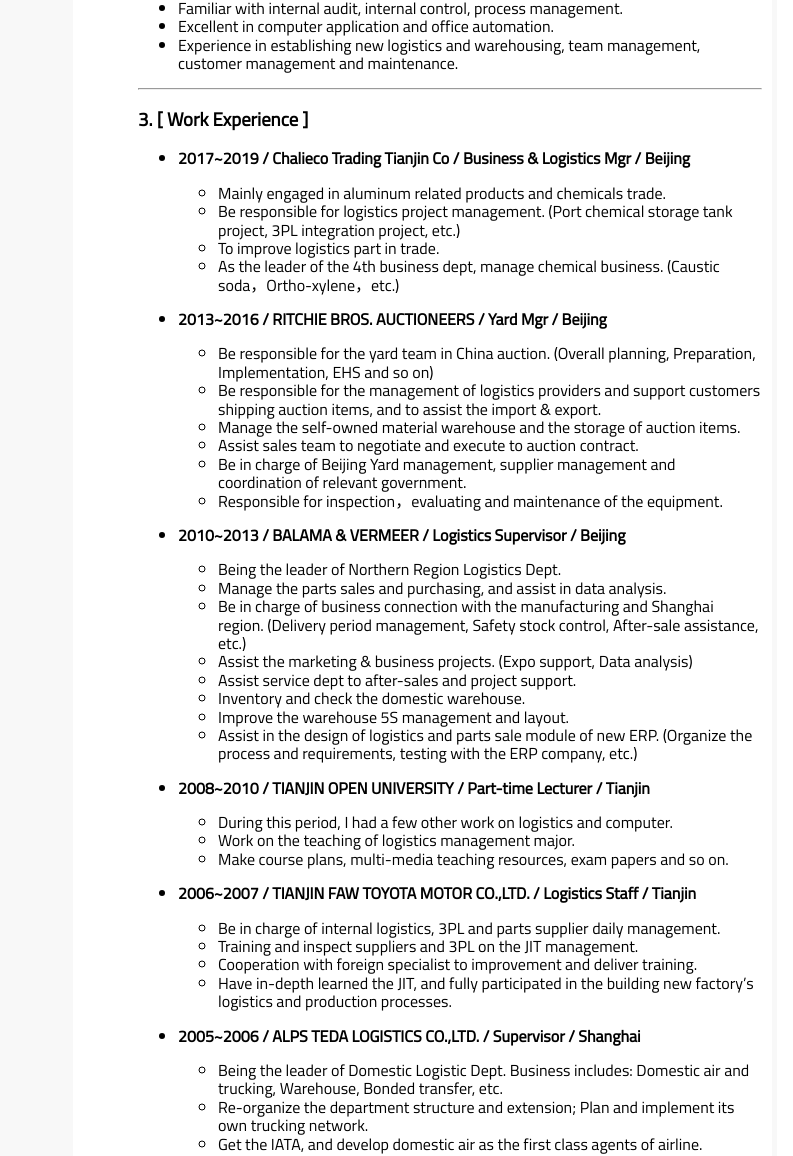
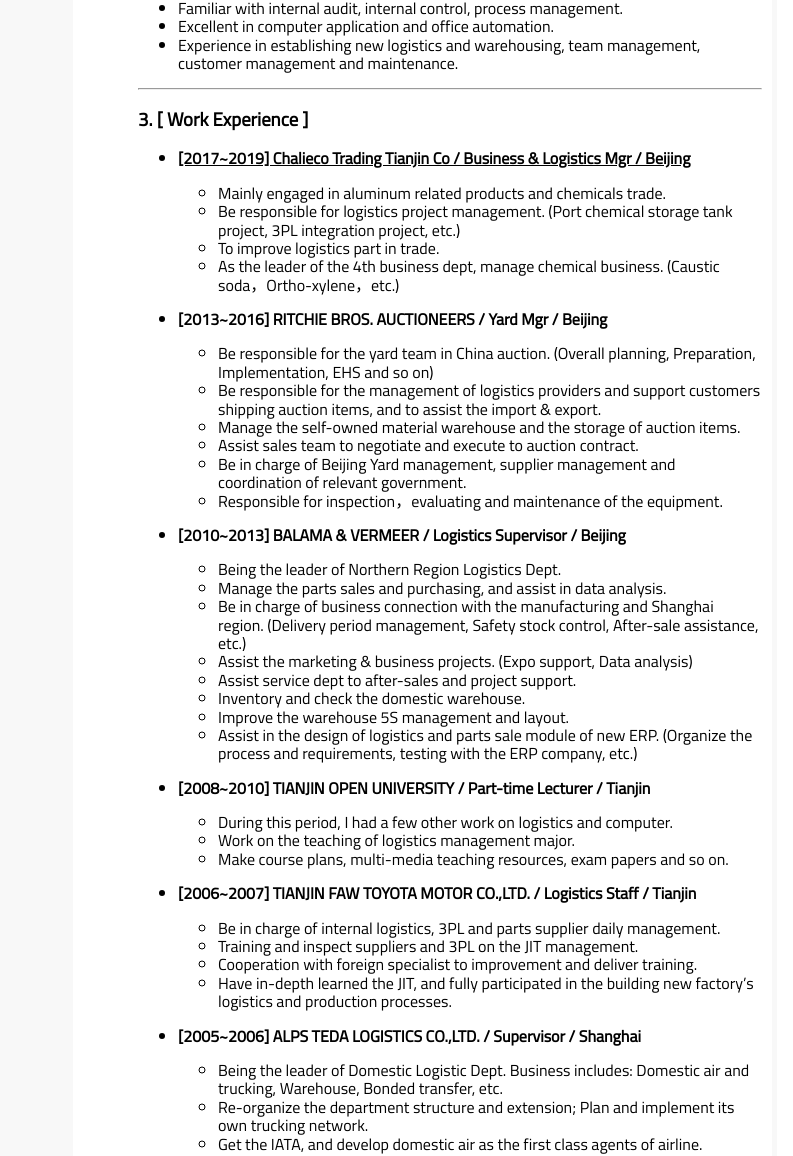
Before and after one commit to kenwebpage/kenwebpage.github.io, a Jekyll site: the page built from index.md, in a window 1280 px wide. Shown: the part 425-1581 px from the top of the page, without its empty margins (375-1168 px from the left). Built offline with Jekyll 4.4.1, drawn with Linux system fonts in a browser that asks for light colours.

Commit message:
m3_20220814140852

```diff
--- a/index.md
+++ b/index.md
@@ -29,14 +29,14 @@
 
 ### 3. [ Work Experience ]
 
-- **2017~2019 / Chalieco Trading Tianjin Co / Business & Logistics Mgr / Beijing**
+- **<u>[2017~2019] Chalieco Trading Tianjin Co / Business & Logistics Mgr / Beijing</u>**
 
   - Mainly engaged in aluminum related products and chemicals trade.
   - Be responsible for logistics project management. (Port chemical storage tank project, 3PL integration project, etc.)
   - To improve logistics part in trade.
   - As the leader of the 4th business dept, manage chemical business. (Caustic soda，Ortho-xylene，etc.)
 
-- **2013~2016 / RITCHIE BROS. AUCTIONEERS / Yard Mgr / Beijing**
+- **[2013~2016] RITCHIE BROS. AUCTIONEERS / Yard Mgr / Beijing**
 
   - Be responsible for the yard team in China auction. (Overall planning, Preparation, Implementation, EHS and so on)
   - Be responsible for the management of logistics providers and support customers shipping auction items, and to assist the import & export.
@@ -45,7 +45,7 @@
   - Be in charge of Beijing Yard management, supplier management and coordination of relevant government.
   - Responsible for inspection，evaluating and maintenance of the equipment.
 
-- **2010~2013 / BALAMA & VERMEER / Logistics Supervisor / Beijing**
+- **[2010~2013] BALAMA & VERMEER / Logistics Supervisor / Beijing**
 
   - Being the leader of Northern Region Logistics Dept.
   - Manage the parts sales and purchasing, and assist in data analysis.
@@ -56,20 +56,20 @@
   - Improve the warehouse 5S management and layout.
   - Assist in the design of logistics and parts sale module of new ERP. (Organize the process and requirements, testing with the ERP company, etc.)
 
-- **2008~2010 / TIANJIN OPEN UNIVERSITY / Part-time Lecturer / Tianjin**
+- **[2008~2010] TIANJIN OPEN UNIVERSITY / Part-time Lecturer / Tianjin**
 
   - During this period, I had a few other work on logistics and computer.
   - Work on the teaching of logistics management major.
   - Make course plans, multi-media teaching resources, exam papers and so on.
 
-- **2006~2007 / TIANJIN FAW TOYOTA MOTOR CO.,LTD. / Logistics Staff / Tianjin**
+- **[2006~2007] TIANJIN FAW TOYOTA MOTOR CO.,LTD. / Logistics Staff / Tianjin**
 
   - Be in charge of internal logistics, 3PL and parts supplier daily management.
   - Training and inspect suppliers and 3PL on the JIT management.
   - Cooperation with foreign specialist to improvement and deliver training.
   - Have in-depth learned the JIT, and fully participated in the building new factory's logistics and production processes.
 
-- **2005~2006 / ALPS TEDA LOGISTICS CO.,LTD. / Supervisor / Shanghai**
+- **[2005~2006] ALPS TEDA LOGISTICS CO.,LTD. / Supervisor / Shanghai**
 
   - Being the leader of Domestic Logistic Dept. Business includes: Domestic air and trucking, Warehouse, Bonded transfer, etc.
   - Re-organize the department structure and extension; Plan and implement its own trucking network.
```
